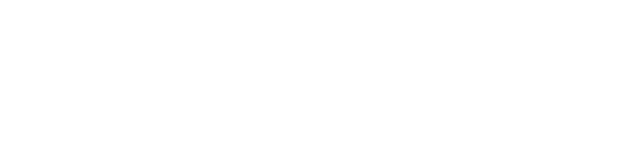
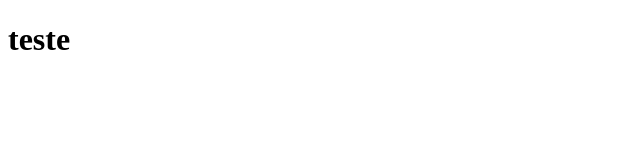
Before and after one commit to leobylle/primeirotestegithub, a plain HTML site: page index.html in a window 1280 px wide. Shown: the whole page, without its empty margins (0-640 px from the left). Drawn offline with Linux system fonts and the light colour scheme.

Commit message:
segundo1 primeiro repositorio

```diff
--- a/index.html
+++ b/index.html
@@ -1,3 +1,5 @@
 <!DOCTYPE html>
-
+<body>
+    <h1>teste</h1>
+</body>
 </html>
```
